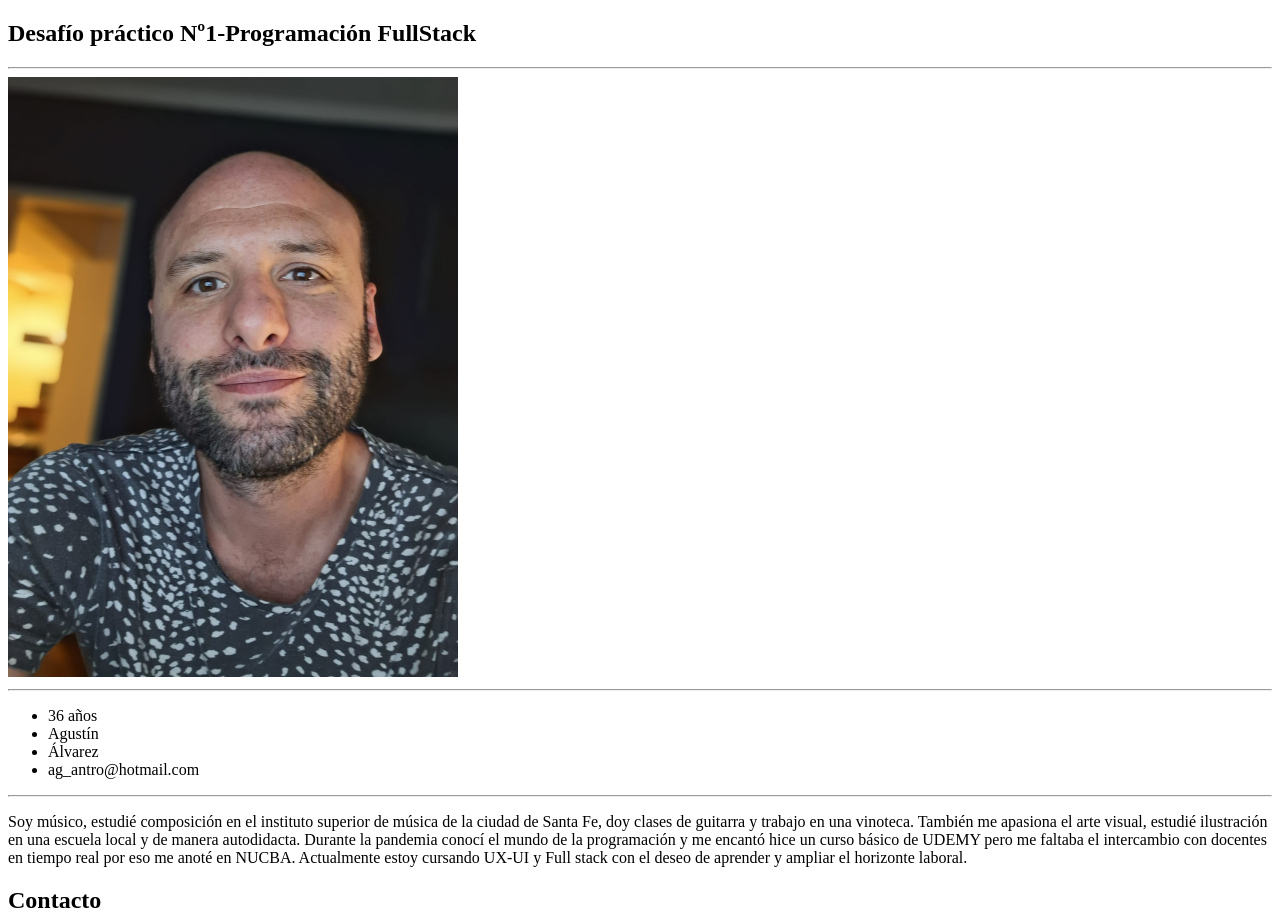
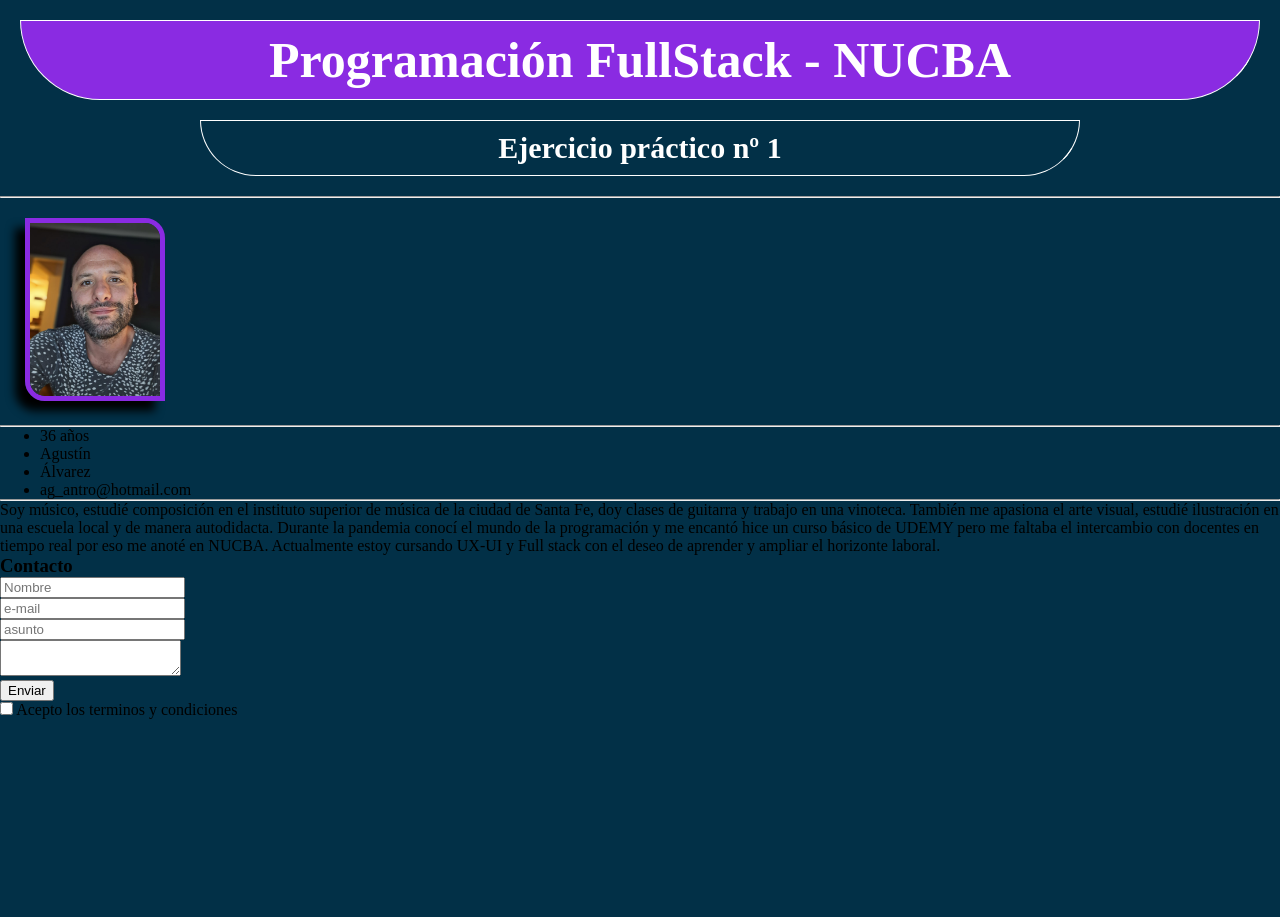
Before and after one commit to AgustinEA-dev/PRIMER-GIT, a plain HTML site: page CLASE 1/desafíoPràctico-1.html in a window 1280 px wide. Shown: the top 917 px of the page. After the commit the page ends 800 px from the top, so only its background shows below. Drawn offline with Linux system fonts and the light colour scheme.

Commit message:
modificación estilos

```diff
--- /dev/null
+++ b/CLASE 1/assets/styles-desafío1.css
@@ -0,0 +1,43 @@
+*{
+    margin:0;
+}
+
+body {
+    background-color: #023047;
+}
+
+.main-content{
+    background-color: #023047;
+}
+
+h1 {
+    text-align: center;
+    font-size: 50px;
+    color: rgb(255, 255, 255);
+    margin: 20px;
+    padding: 10px;
+    background-color: blueviolet;
+    border: 1px solid;
+    border-radius: 0 0 20pc 20pc;
+}
+
+h2{
+    text-align: center;
+    color: white;
+    margin: 20px 200px;
+    padding: 10px;
+    font-size: 30px;
+    background-color: transparent;
+    border: 1px solid ;
+    border-radius: 0 0 20pc 20pc;
+}
+
+img{
+    margin: 20px 25px ;
+    border-radius: 0 20px 0 20;
+    width: 130px;
+    border: 5px solid blueviolet;
+    box-shadow: -10px 10px 10px;
+    border-radius: 0 20px;
+
+}
--- a/CLASE 1/desafíoPràctico-1.html
+++ b/CLASE 1/desafíoPràctico-1.html
@@ -4,13 +4,15 @@
 <head>
     <meta charset="UTF-8">
     <meta name="viewport" content="width=device-width, initial-scale=1.0">
+    <link rel="stylesheet" href="./assets/styles-desafío1.css">
     <title>Document</title>
 </head>
 
 <body>
     <section>
-        <div>
-            <h1>Desafío práctico Nº1-Programación FullStack</h1>
+        <div class="main-content">
+            <h1>Programación FullStack - NUCBA</h1>
+            <h2>Ejercicio práctico nº 1</h2>
             <hr>
             <img src="./IMG/WhatsApp Image 2023-08-09 at 09.56 1.png" alt="foto-perfil">
             <hr>
@@ -31,7 +33,7 @@
     </section>
 
     <section>
-        <h2>Contacto</h2>
+        <h3>Contacto</h3>
         <form>
             <div>
                 <label for="nombre"></label>
```
Also changed, not shown: CLASE 4/index.html (+0 -1 lines), CLASE 4/istockphoto-1459235752-170667a.webp (added), CLASE 4/photo-1618352357270-ef40d25bcef8.avif (added), CLASE 4/vaso-whisky-servido-hielo-botella-jack-daniels-madera-rustica-sobre-fondo-negro_317111-324.avif (added).
